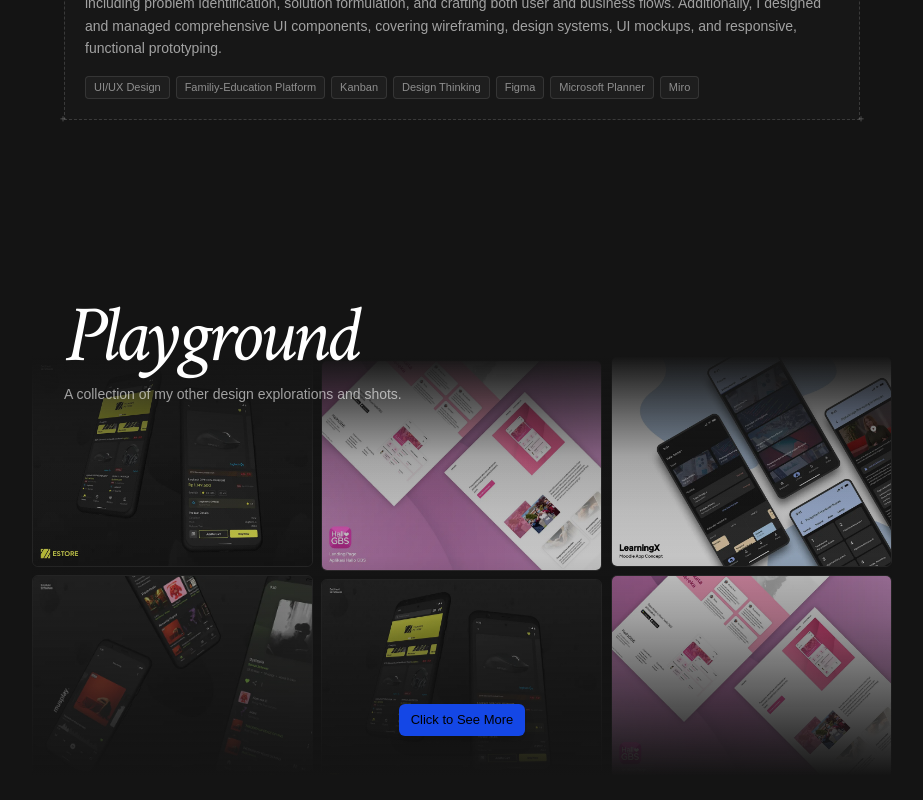
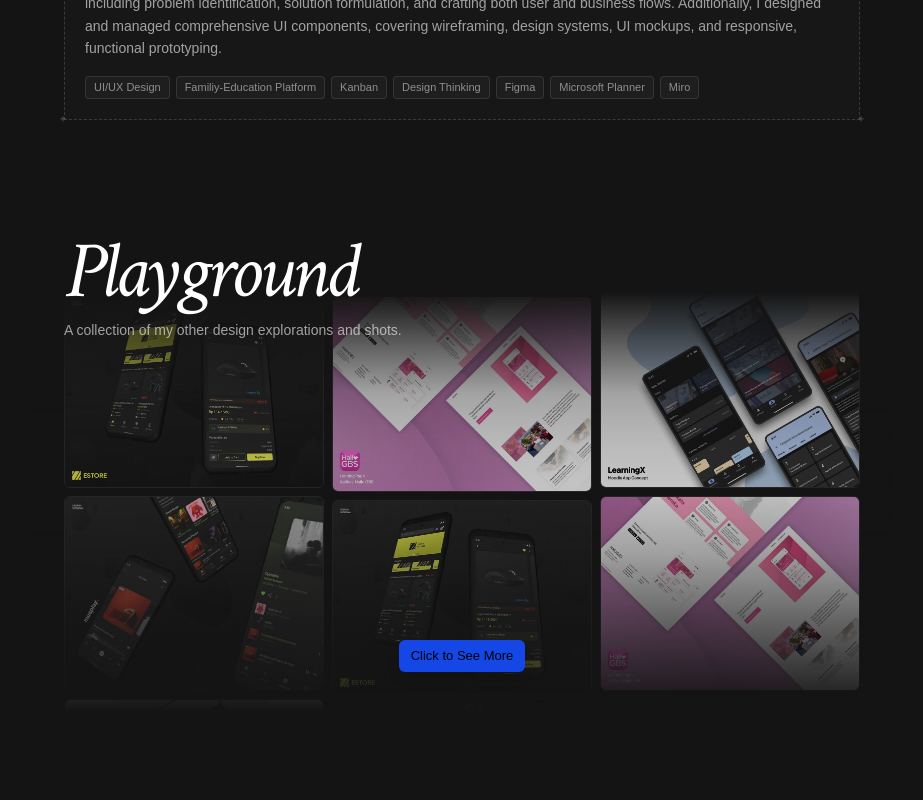
Before and after one commit to salman-setiawan/porto-2026, a React (Vite) app: page / in a window 1280 px wide. Shown: the part 1204-2004 px from the top of the page, without its empty margins (178-1101 px from the left). After the commit the page ends 1980 px from the top, so only its background shows below. Built offline with nearby package versions, Linux system fonts and the light colour scheme; a web font is replaced by a local one.

Commit message:
fixing slider

```diff
--- a/src/components/showcase-section/SeamlessSlider.jsx
+++ b/src/components/showcase-section/SeamlessSlider.jsx
@@ -70,8 +70,8 @@ const SeamlessSlider = () => {
   const columns2 = splitIntoColumns(allShots, 2)
 
   return (
-    <div className="w-full py-16 bg-[#141414] overflow-hidden">
-      <div className="px-4 lg:px-8 relative z-[110] top-12 pointer-events-none">
+    <div className="w-full pb-16 bg-[#141414] overflow-hidden">
+      <div className="relative z-[110] top-12 pointer-events-none px-4 md:px-8">
         <h3 className="text-white text-[80px] font-crimson h-[100px] italic tracking-tighter">Playground</h3>
         <p className="text-white/60 text-sm mt-2">A collection of my other design explorations and shots.</p>
       </div>
@@ -89,15 +89,15 @@ const SeamlessSlider = () => {
         `}
       </style>
 
-      <div className="max-w-[1080px] mx-auto relative flex justify-center h-[420px]">
+      <div className="max-w-[860px] px-0 md:px-8 mx-auto relative flex justify-center h-[420px]">
         {/* Mobile & Tablet: 2 columns */}
-        <div className="flex lg:hidden gap-2 w-fit mx-auto overflow-visible">
+        <div className="flex md:hidden gap-2 w-fit mx-auto overflow-visible">
           <Column shots={columns2[0]} direction="up" duration={30} className="h-full w-[440px]" />
           <Column shots={columns2[1]} direction="down" duration={30} className="h-full w-[440px]" />
         </div>
 
         {/* Desktop: 3 columns */}
-        <div className="hidden lg:flex gap-2">
+        <div className="hidden md:flex gap-2">
           <Column shots={columns3[0]} direction="up" duration={30} className="h-full" />
           <Column shots={columns3[1]} direction="down" duration={35} className="h-full" />
           <Column shots={columns3[2]} direction="up" duration={30} className="h-full" />
--- a/src/pages/Home.jsx
+++ b/src/pages/Home.jsx
@@ -10,7 +10,7 @@ const Home = () => {
         <HeroDescription />
         <TabSection />
       </div>
-      <div className="max-w-[860px] md:mx-auto">
+      <div className="md:mx-auto">
         <SeamlessSlider />
       </div>
     </div>
```
